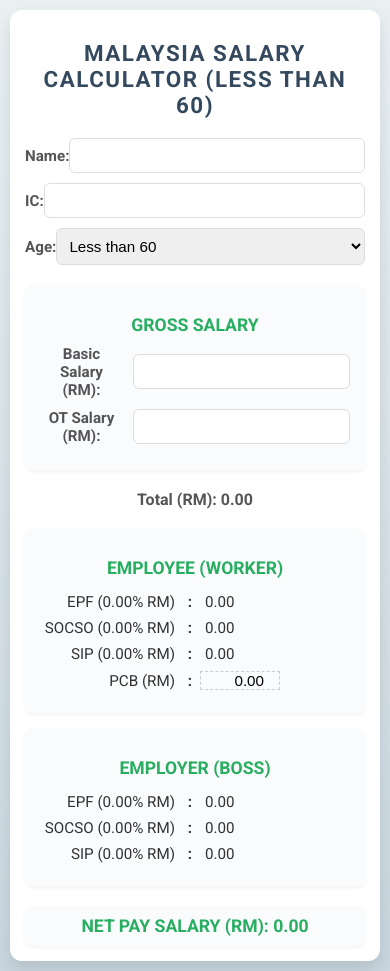
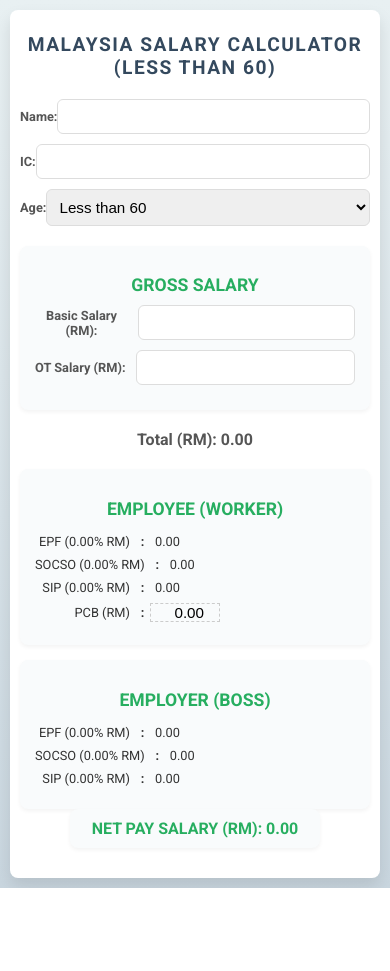
Before and after one commit to YongZheng04/Malaysia-salary-calculator, a plain HTML site: page index.html in a window 390 px wide. After the commit the page ends 888 px from the top, so only its background shows below. Drawn offline with Linux system fonts and the light colour scheme.

Commit message:
Update styles.css

```diff
--- a/styles.css
+++ b/styles.css
@@ -8,9 +8,9 @@ body {
     min-height: 100vh;
     display: flex;
     justify-content: center;
-    align-items: center;
+    align-items: flex-start;
     background: linear-gradient(to bottom, #e8f0f2, #c9d6df);
-    overflow: hidden;
+    overflow-y: auto; /* Changed from hidden to allow body scrolling */
 }
 .container {
     background: #ffffff;
@@ -19,9 +19,10 @@ body {
     box-shadow: 0 8px 16px rgba(0, 0, 0, 0.1);
     width: 95%;
     max-width: 900px;
-    max-height: 95vh;
-    overflow-y: auto; /* Enable scrolling on phone */
+    /* Removed max-height to allow content to expand naturally */
+    overflow-y: auto; /* Ensure container can scroll if content overflows */
     text-align: center;
+    margin-top: 10px;
 }
 h1 {
     color: #34495e;
@@ -155,6 +156,11 @@ h1 {
     padding: 10px;
     border-radius: 8px;
     box-shadow: 0 2px 4px rgba(0, 0, 0, 0.05);
+    position: sticky;
+    bottom: 20px;
+    margin: 0 auto;
+    width: 90%;
+    max-width: 400px;
 }
 
 /* Tablet (768px to 1024px) */
@@ -183,6 +189,8 @@ h1 {
     }
     .net-pay {
         font-size: 1.2rem;
+        width: 80%;
+        max-width: 350px;
     }
 }
 
@@ -190,10 +198,10 @@ h1 {
 @media (max-width: 767px) {
     .container {
         padding: 15px;
-        max-height: none; /* Remove max-height to allow full scrolling */
+        max-height: none; /* Removed max-height to allow full content display */
         width: 100%;
         margin: 10px;
-        overflow-y: auto; /* Ensure scrolling is enabled */
+        overflow-y: auto; /* Ensure container scrolls on overflow */
     }
     h1 {
         font-size: 1.4rem;
@@ -226,5 +234,32 @@ h1 {
     }
     .net-pay {
         font-size: 1.1rem;
+        width: 85%;
+        max-width: 300px;
     }
 }
+
+/* Small Phones (<480px) */
+@media (max-width: 479px) {
+    .container {
+        padding: 10px;
+        border-radius: 8px;
+    }
+    h1 {
+        font-size: 1.2rem;
+    }
+    .personal-info label, .gross-salary label, .contribution-item {
+        font-size: 0.8rem;
+    }
+    .contribution-item {
+        grid-template-columns: minmax(100px, auto) 15px 1fr;
+    }
+    .contribution-item input.value {
+        width: 70px;
+    }
+    .net-pay {
+        font-size: 1rem;
+        width: 90%;
+        max-width: 250px;
+    }
+}
```
